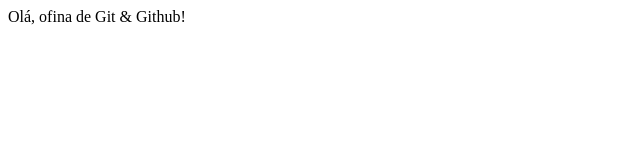
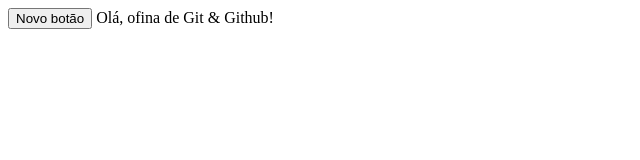
Before and after one commit to RaphaelSouza/secom, a plain HTML site: page index.html in a window 1280 px wide. Shown: the whole page, without its empty margins (0-640 px from the left). Drawn offline with Linux system fonts and the light colour scheme.

Commit message:
Inclusão do botão superior

```diff
--- a/index.html
+++ b/index.html
@@ -6,6 +6,7 @@
     <title>Document</title>
 </head>
 <body>
+    <button>Novo botão</button>
     Olá, ofina de Git & Github!
 </body>
 </html>
```
